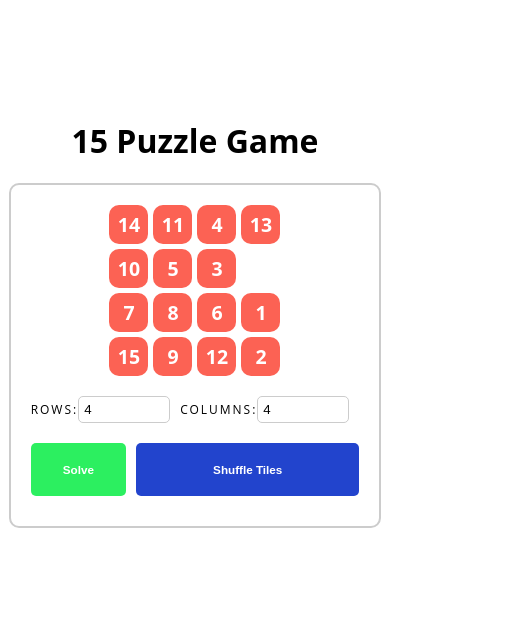
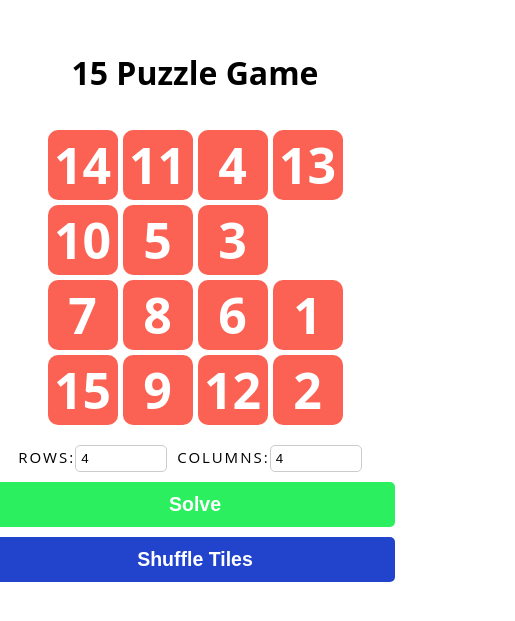
Before and after one commit to mdanneil/15puzzle, a React (Create React App) app: page / in a window 390 px wide. Shown: the part 117-738 px from the top of the page, 515 px wide, since content can reach past the window. Built offline with nearby package versions, Linux system fonts and the light colour scheme.

Commit message:
some responsivity styling

```diff
--- a/src/components/Game/Game.css
+++ b/src/components/Game/Game.css
@@ -10,6 +10,7 @@
   display: flex;
   flex-direction: column;
   align-items: center;
+  justify-content: center;
   padding: 20px;
   border: 2px solid #ccc;
   border-radius: 10px;
@@ -29,8 +30,7 @@
 }
 
 .options label {
-  font-size: 12px;
-  line-height: 24px;
+  font-size: 15px;
   letter-spacing: 2px;
   text-transform: uppercase;
 }
@@ -47,7 +47,8 @@
   display: flex;
   justify-content: space-between;
   width: 100%;
-  padding: 10px;
+  height: 100px;
+  padding: 0px 60px;
   gap: 10px;
 }
 
@@ -56,7 +57,7 @@
   color: white;
   border: none;
   text-align: center;
-  font-size: 3vw;
+  font-size: 50px;
   font-weight: bold;
   width: 30%;
   cursor: pointer;
@@ -66,10 +67,9 @@
 .shuffle-button {
   background-color: rgb(34, 68, 205);
   border: none;
-  padding: 20px;
   color: white;
   text-align: center;
-  font-size: 3vw;
+  font-size: 50px;
   font-weight: bold;
   width: 70%;
   cursor: pointer;
@@ -85,3 +85,28 @@
   font-size: 24px;
   color: black;
 }
+
+@media screen and (max-width: 600px) {
+  .game-container {
+    border: none;
+    padding: 15px;
+  }
+
+  .buttons {
+    display: flex;
+    flex-direction: column;
+    align-items: center;
+  }
+
+  .shuffle-button {
+    width: 400px;
+    height: 50px;
+    font-size: 5vw;
+  }
+
+  .solve-button {
+    width: 400px;
+    height: 50px;
+    font-size: 5vw;
+  }
+}
--- a/src/components/Tile/Tile.css
+++ b/src/components/Tile/Tile.css
@@ -2,15 +2,24 @@
   display: flex;
   align-items: center;
   justify-content: center;
-  width: 10vw;
-  height: 10vw;
-  font-size: 5vw;
+  width: 100px;
+  height: 100px;
+  font-size: 70px;
   font-weight: bold;
   color: #ffffff;
   cursor: pointer;
   transition: background-color 0.3s ease;
   border-radius: 10px;
 }
+
 .tile:hover {
   background-color: #ccc;
 }
+
+@media screen and (max-width: 600px) {
+  .tile {
+    font-size: 50px;
+    width: 70px;
+    height: 70px;
+  }
+}
```
